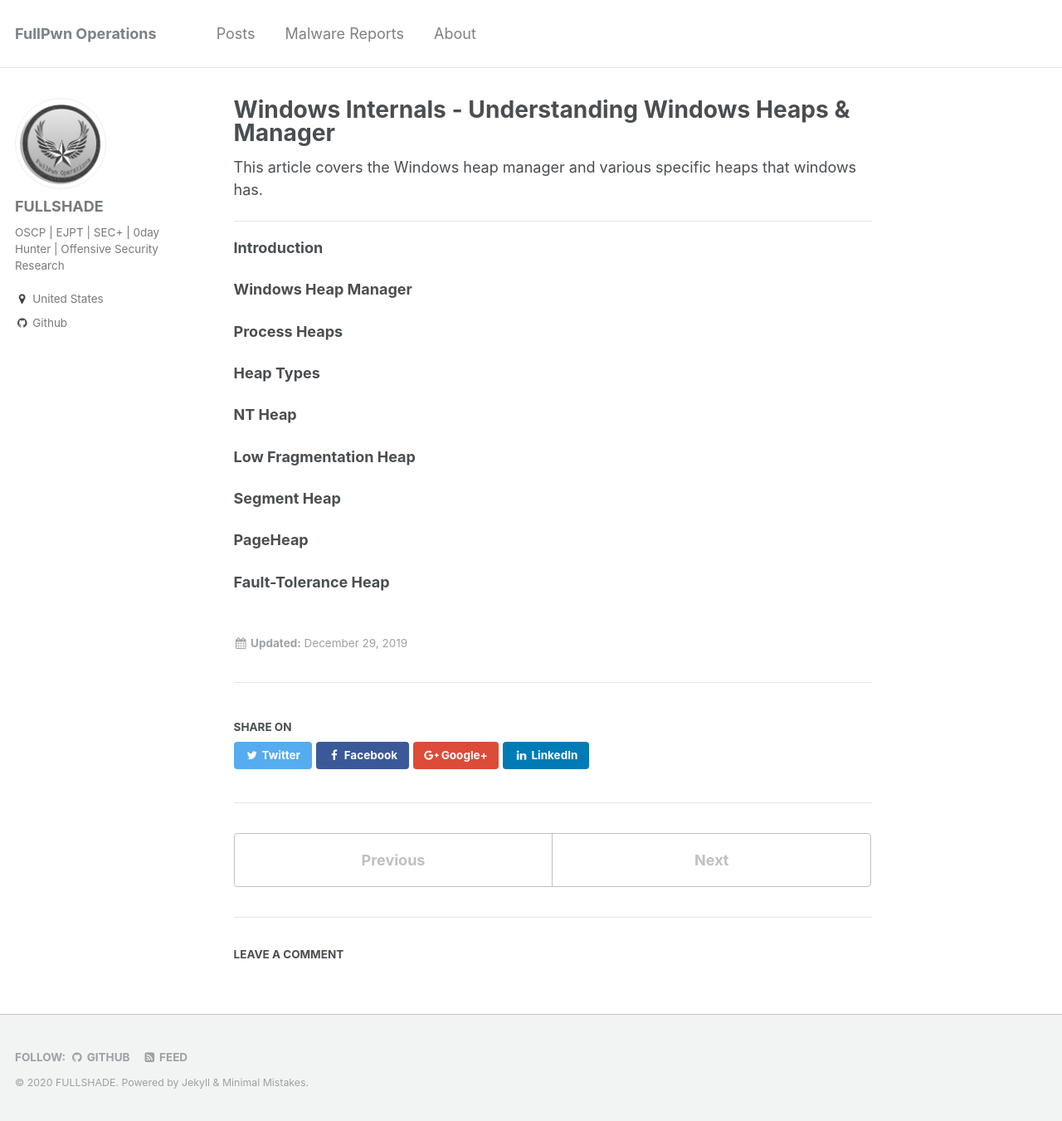
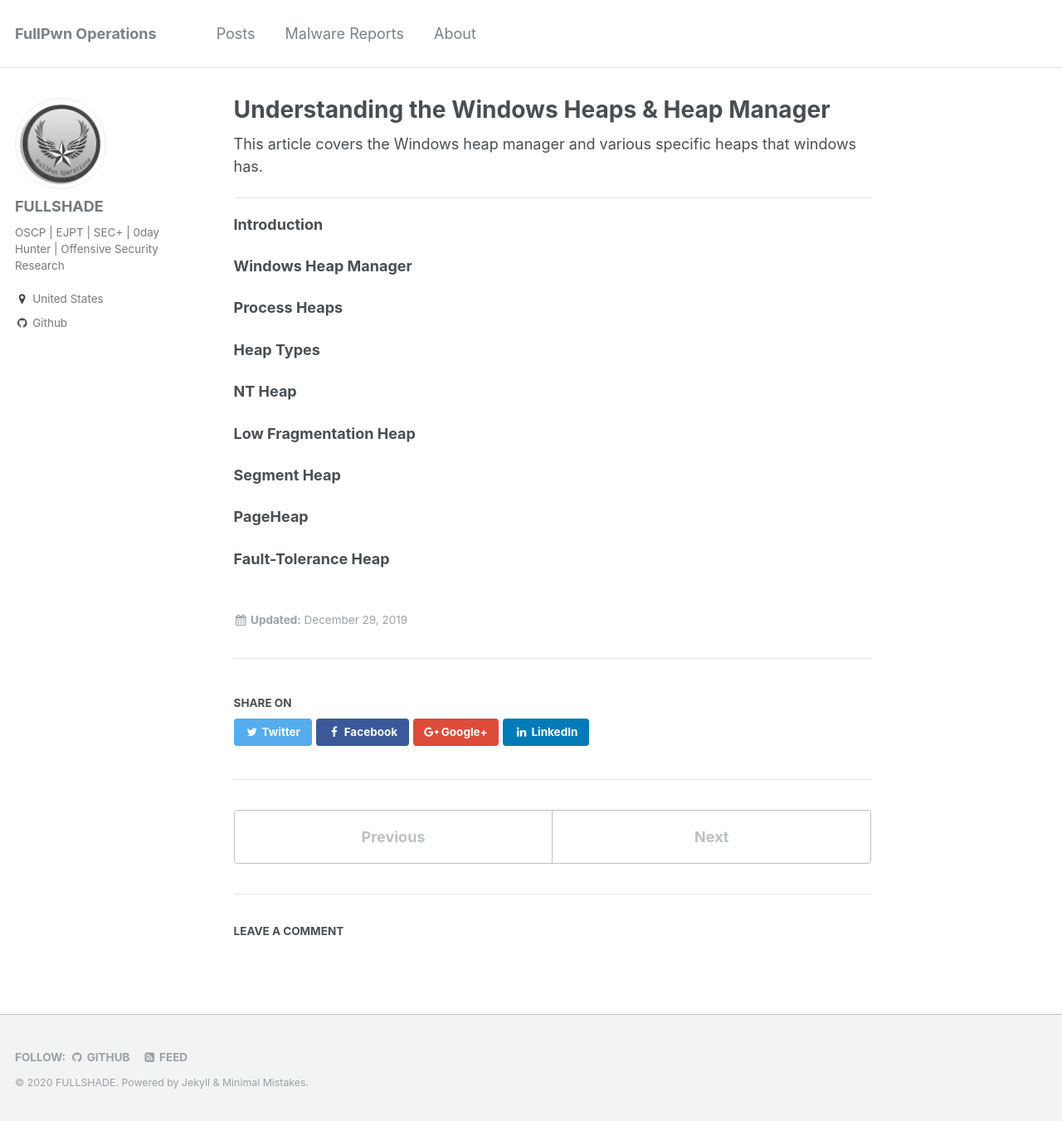
Before and after one commit to asdyxcyxc/FULLSHADE.github.io, a Jekyll site: the page built from _posts/2019-12-29-windows-heaps.md, in a window 1280 px wide and 1351 px high. Shown: the whole window at 83% size. Built offline with Jekyll 4.4.1, drawn with Linux system fonts in a browser that asks for light colours; comment, search, counter and statistics services are not loaded.

Commit message:
Update 2019-12-29-windows-heaps.md

```diff
--- a/_posts/2019-12-29-windows-heaps.md
+++ b/_posts/2019-12-29-windows-heaps.md
@@ -1,6 +1,6 @@
 ---
 layout: single
-title: Windows Internals - Understanding Windows Heaps & Manager
+title: Understanding the Windows Heaps & Heap Manager
 ---
 
 This article covers the Windows heap manager and various specific heaps that windows has.
```
